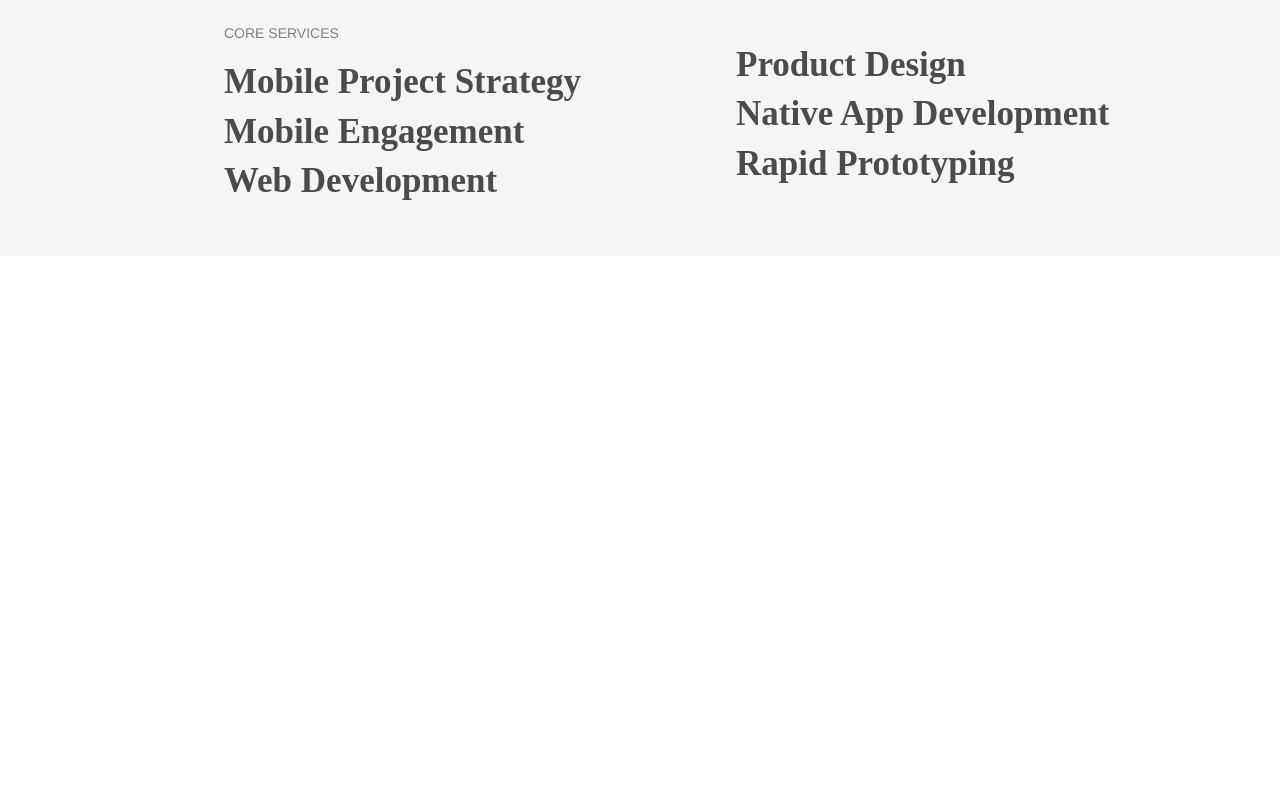
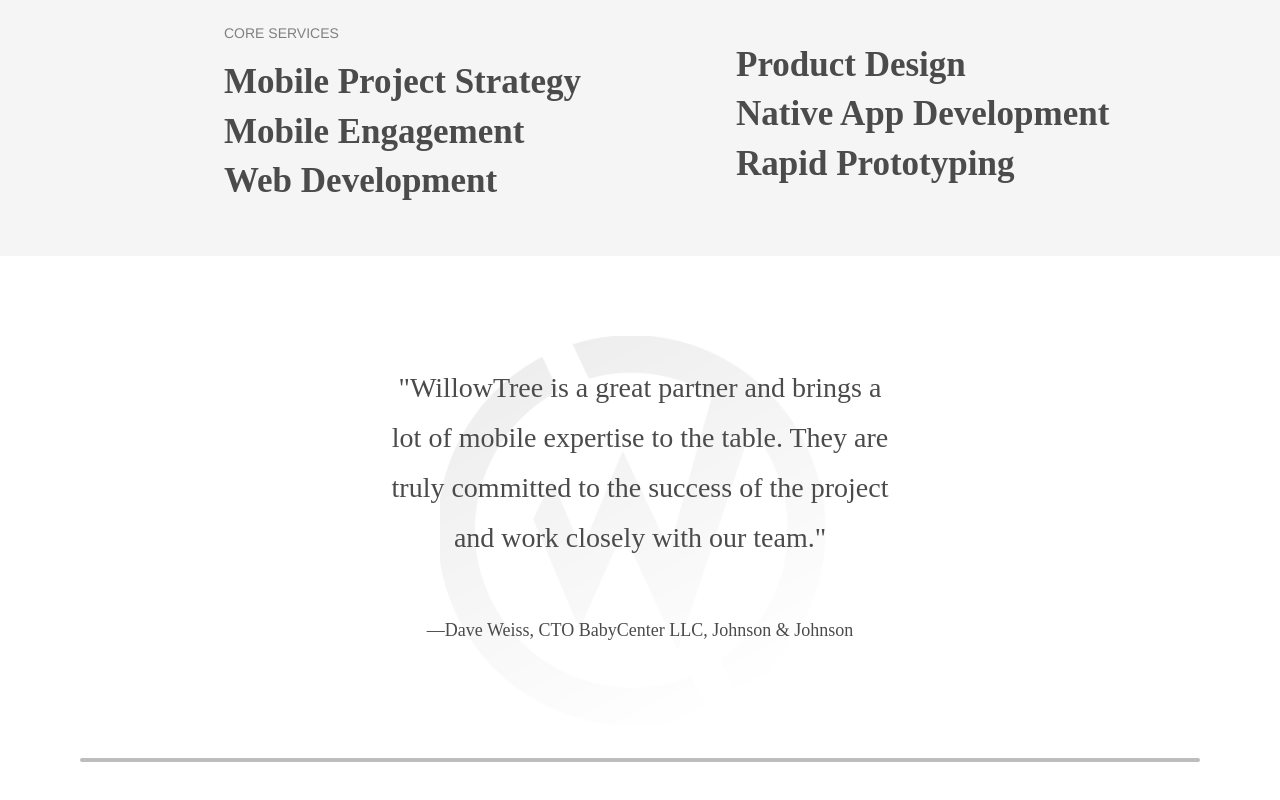
Before and after one commit to linshavers/willowtree, a React (Create React App) app: page / in a window 1280 px wide. Shown: the part 1494-2294 px from the top of the page. Before the commit the page ends 1750 px from the top, so only its background shows below. Built offline with nearby package versions, Linux system fonts and the light colour scheme.

Commit message:
fourth page

```diff
--- a/src/App.css
+++ b/src/App.css
@@ -248,3 +248,55 @@
   position: relative;
   z-index: 3;
 }
+
+.quote-bar {
+  padding: 80px;
+  position: relative;
+  z-index: 5;
+  text-align: center;
+}
+
+.quote-ticker {
+  text-align: center;
+  position: relative;
+  display: inline-block;
+  text-align: center;
+}
+
+.quote-text {
+  position: absolute;
+  top: 15%;
+  left: 0;
+  margin-left: 30%;
+  margin-right: 30%;
+}
+
+.quote-text h1 {
+  color: #4C4B4B;
+  font-family: "Avenir";
+  font-size: 28px;
+  font-style: normal;
+  font-variant: normal;
+  font-weight: lighter;
+  line-height: 50px;
+}
+
+.quote-text p {
+  color: #4C4B4B;
+  font-family: "Avenir";
+  font-size: 18px;
+  font-style: normal;
+  font-variant: normal;
+  font-weight: lighter;
+  line-height: 26px;
+}
+
+#quote-image {
+  position: relative;
+  width: 100%;
+}
+
+.quote-progress-bar {
+  margin-left: 10000px;
+  margin-right: 10000px;
+}
--- a/src/App.js
+++ b/src/App.js
@@ -2,10 +2,82 @@
 import "./App.css";
 import logo from "./Graphics/logo-white.png";
 import introImage from "./Graphics/introImage.jpeg";
+import quoteImage from "./Graphics/quotelogo.png";
+import LinearProgress from "material-ui/LinearProgress";
+import MuiThemeProvider from "material-ui/styles/MuiThemeProvider";
 
+let quotes = {
+  1: [
+    "WillowTree suggested many things for the app that we hadn’t thought of. They helped create buzz around the launch and the press really picked up on the augmented reality—even Associated Press wrote about it.",
+    "—Zach Wheat, Director of Web Communications, UVA"
+  ],
+  2: [
+    "Best Mobile Credit Union App: Alliant. The app checks all the usual boxes...but it dominates when it comes to mobile depositing and money management tools.",
+    "-NerdWallet"
+  ],
+  3: [
+    "WillowTree is a great partner and brings a lot of mobile expertise to the table. They are truly committed to the success of the project and work closely with our team.",
+    "—Dave Weiss, CTO BabyCenter LLC, Johnson & Johnson"
+  ],
+  4: [
+    "We’re in the media business, so sustaining user engagement is key. We provide both content and community and WillowTree has helped us to deliver that in ways some of our users have described as – addictive! ",
+    "—Trei Brundrett, Chief Product Officer, Vox Media"
+  ],
+  5: [
+    "The service WillowTree Apps delivered while building the Inc. 500 app was second to none. Being new to the mobile landscape, it spoke volumes to have a team that carefully walked me through the entire process.",
+    "—Billie Gibson, Sr. Account Manager, Inc. Magazine"
+  ]
+};
+
+let Timer;
+let index;
 class App extends Component {
+  constructor(props) {
+    super(props);
+    this.state = {
+      quotes: quotes,
+      index: 1,
+      completed: 0
+    };
+  }
+
+  componentDidMount() {
+    this.timer = setTimeout(() => this.progress(50), 2000);
+  }
+
+  componentWillUnmount() {
+    clearTimeout(this.timer);
+  }
+
+  progress(completed) {
+    if (completed > 1000) {
+      this.setState({
+        ...this.state,
+        completed: 1000
+      });
+    } else {
+      if (this.state.index === 5) {
+        this.setState({
+          ...this.state,
+          completed: 0,
+          index: 1
+        });
+      } else {
+        this.setState({
+          ...this.state,
+          completed: 0,
+          index: this.state.index + 1
+        });
+      }
+      this.timer = setTimeout(() => this.progress(50), 2000);
+    }
+  }
+
   render() {
+    index = this.state.index;
+    let quote = quotes[index];
     return (
+      <MuiThemeProvider>
         <div className="App">
           <div className="intro">
 
@@ -48,13 +120,15 @@
             </div>
           </div>
 
+          {/*Second Page*/}
           <div className="how-we-do-it">
             <div className="how-we-do-it-title-left">
               How we do it
             </div>
             <div className="how-we-do-it-text-right">
               <p>
-              Our teams work together—under the same roof, in the same room. We
+                Our teams work together—under the same roof, in the same room.
+                We
                 build our creative centers in top college towns where we can
                 attract
                 top talent and offer an incredible lifestyle. We hire only the
@@ -71,8 +145,8 @@
             </div>
           </div>
 
+          {/*Third Page*/}
           <div className="core-services">
-
             <div className="core-services-links-left">
               <div id="core-services-left-text">
                 <p> CORE SERVICES</p>
@@ -87,13 +161,17 @@
                 </h1>
                 <h1>
                   <a
-                  href={"https://willowtreeapps.com/services/mobile-engagement"}
+                    href={
+                      "https://willowtreeapps.com/services/mobile-engagement"
+                    }
                   >
                     Mobile Engagement
                   </a>
                 </h1>
                 <h1>
-                <a href={"https://willowtreeapps.com/services/web-development"}>
+                  <a
+                    href={"https://willowtreeapps.com/services/web-development"}
+                  >
                     Web Development
                   </a>
                 </h1>
@@ -103,7 +181,9 @@
             <div className="core-services-links-right">
               <div id="core-services-right-text">
                 <h1>
-                <a href={"https://willowtreeapps.com/services/product-design"}>
+                  <a
+                    href={"https://willowtreeapps.com/services/product-design"}
+                  >
                     Product Design
                   </a>
                 </h1>
@@ -118,7 +198,9 @@
                 </h1>
                 <h1>
                   <a
-                  href={"https://willowtreeapps.com/services/rapid-prototyping"}
+                    href={
+                      "https://willowtreeapps.com/services/rapid-prototyping"
+                    }
                   >
                     Rapid Prototyping
                   </a>
@@ -127,10 +209,30 @@
             </div>
           </div>
 
+          {/*Fourth Page*/}
           <div className="quote-bar">
-          <div className="quote-ticker" />
-          <div className="quote-progress-bar" />
+            <div className="quote-ticker">
+              <img
+                id={"quote-image"}
+                src={quoteImage}
+                style={quoteImageStyles}
+              />
             </div>
+            <div className={"quote-text"}>
+              <h1>"{quote[0]}" </h1>
+              <br />
+              <p>{quote[1]}</p>
+            </div>
+            <br />
+            <br />
+            <LinearProgress
+              className="quote-progress-bar"
+              mode="determinate"
+              value={this.state.completed}
+            />
+          </div>
+
+          {/*Fifth Page*/}
           <div className="partner-certifications">
             <div className="partner-certifications-header" />
             <div className="partner-certifications-left" />
@@ -163,6 +265,7 @@
             <div className="footer-right" />
           </div>
         </div>
+      </MuiThemeProvider>
     );
   }
 }
@@ -177,4 +280,9 @@
   height: 750
 };
 
+const quoteImageStyles = {
+  width: 400,
+  height: 400
+};
+
 export default App;
```
Also changed, not shown: src/Graphics/quotelogo.png (added). Lines whose indentation alone changed are shown as unchanged.
